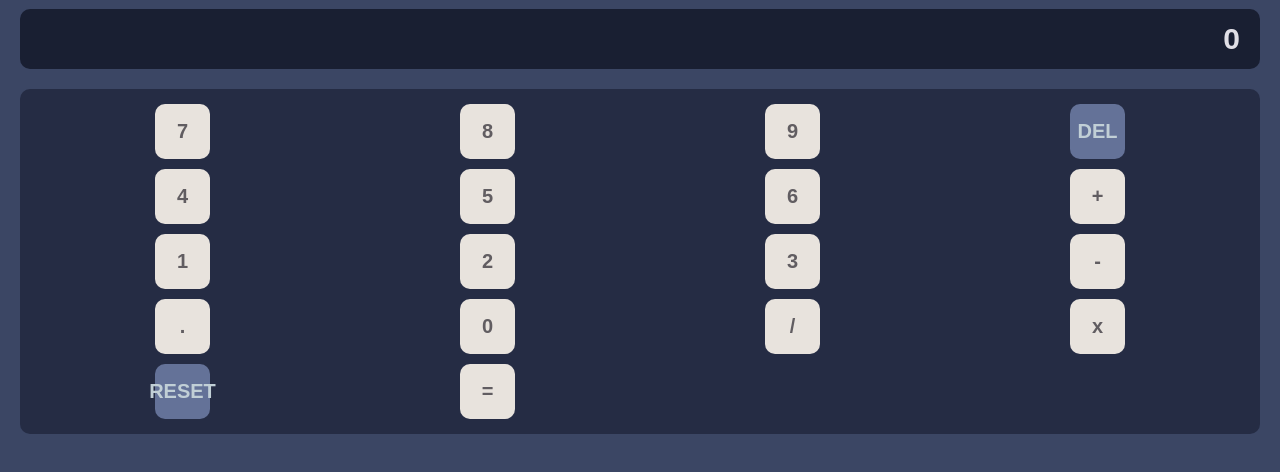
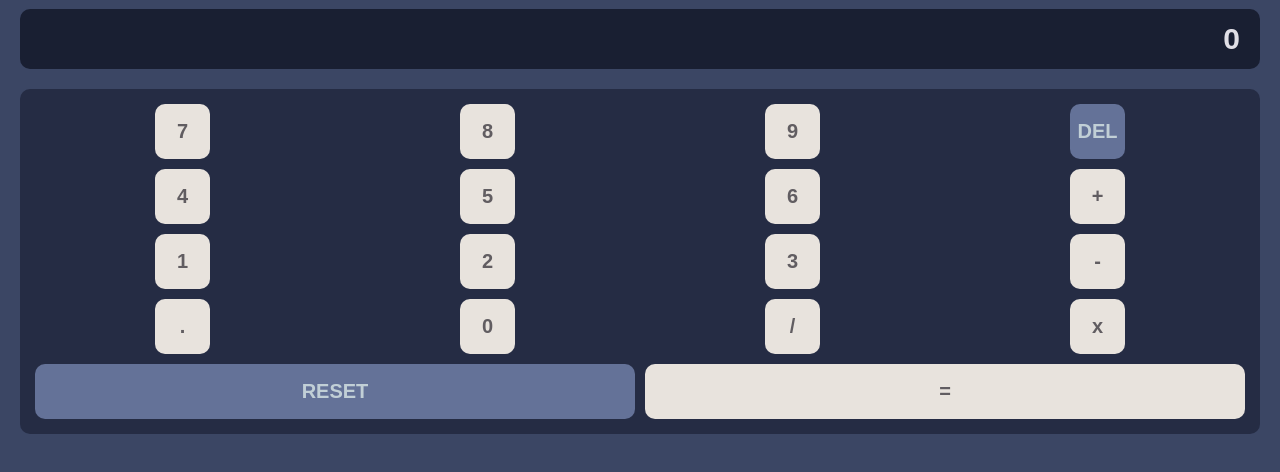
Before and after one commit to isaacFierrog/calculadora, a plain HTML site: page index.html in a window 1280 px wide. Shown: the part 78-550 px from the top of the page. Drawn offline with Linux system fonts and the light colour scheme.

Commit message:
Modificacion de los botones 'RESET' e 'Igual'

```diff
--- a/assets/css/main.css
+++ b/assets/css/main.css
@@ -73,6 +73,7 @@ body{
     display: grid;
     grid-template-columns: repeat(4, 1fr);
     grid-template-rows: repeat(5, 1fr);
+    grid-template-areas: "";
     gap: 1rem;
     justify-items: center;
     background-color: var(--back-keyboard);
@@ -94,3 +95,11 @@ body{
     color: var(--color-key-erease);
     background-color: var(--back-key-erease);
 }
+.keyboard__key--rst{
+    width: 100%;
+    grid-column: 1 / 3;
+}
+.keyboard__key--equal{
+    width: 100%;
+    grid-column: 3 / 5;
+}
--- a/index.html
+++ b/index.html
@@ -38,8 +38,8 @@
             <div class="keyboard__key">0</div>
             <div class="keyboard__key">/</div>
             <div class="keyboard__key">x</div>
-            <div class="keyboard__key keyboard__key--erease">RESET</div>
-            <div class="keyboard__key">=</div>
+            <div class="keyboard__key keyboard__key--erease keyboard__key--rst">RESET</div>
+            <div class="keyboard__key keyboard__key--equal">=</div>
         </section>
     </main>
     <script src="assets/js/main.js"></script>
```
